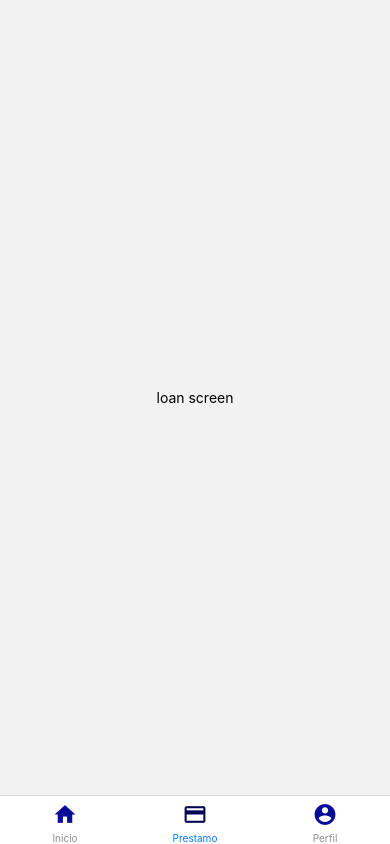
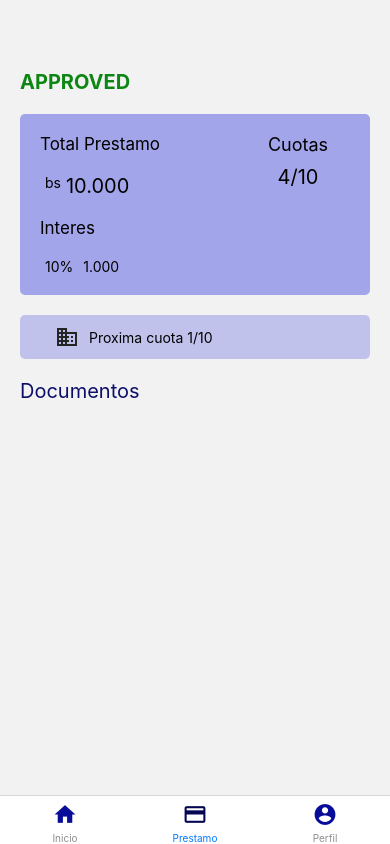
Before and after one commit to alexrv11/credicuotas, a React Native app in the folder client/app/: screen /Prestamo in a window 390 px wide. Built offline with nearby package versions, Linux system fonts and the light colour scheme.

Commit message:
loan screen

```diff
--- a/client/app/src/screens/LoanScreen.tsx
+++ b/client/app/src/screens/LoanScreen.tsx
@@ -1,12 +1,137 @@
 import React from 'react';
-import { Text, View } from 'react-native';
+import { StyleSheet, Text, View, SafeAreaView } from 'react-native';
+import { Icon } from 'react-native-elements';
 
 const LoanScreen = () => {
   return (
-    <View style={{flex: 1, alignItems: 'center', justifyContent: 'center'}}>
-      <Text>loan screen</Text>
-    </View>
+    <SafeAreaView style={styles.container}>
+      <View style={styles.header}>
+        <Text style={styles.textStatus}>APPROVED</Text>
+      </View>
+      <View style={styles.loanContainer}>
+        <View style={styles.details}>
+          <Text style={styles.titleDetails}>Total Prestamo</Text>
+          <View style={styles.amountContainer}>
+            <Text>bs</Text>
+            <Text style={styles.amount}>10.000</Text>
+          </View>
+          <Text style={styles.rateTitle}>Interes</Text>
+          <View style={styles.rateContainer}>
+            <Text>10%</Text>
+            <Text style={styles.rate}>1.000</Text>
+          </View>
+        </View>
+        <View style={styles.installments}>
+          <Text style={styles.installmentTitle}>Cuotas</Text>
+          <Text style={styles.installmentsValue}>4/10</Text>
+        </View>
+      </View>
+      <View style={styles.nextInstallments}>
+        <Icon name="business" style={styles.incomeIcon} type="material" />
+        <Text style={styles.installmentsTitle}>Proxima cuota 1/10</Text>
+      </View>
+      <View style={styles.documents}>
+        <Text style={styles.documentTitle}>Documentos</Text>
+      </View>
+    </SafeAreaView>
   );
 };
 
+const styles = StyleSheet.create({
+  container: {
+    margin: 20,
+    flex: 1,
+    alignItems: 'center',
+    justifyContent: 'flex-start',
+    padding: 10,
+  },
+  header: {
+    justifyContent: 'center',
+    marginTop: 50,
+    width: '100%',
+  },
+  installmentsTitle: {
+    marginLeft: 10,
+  },
+  loanContainer: {
+    flexDirection: 'row',
+    width: '100%',
+    marginTop: 20,
+    backgroundColor: '#a2a5e9',
+    borderRadius: 5,
+  },
+  titleDetails: {
+    padding: 10,
+    fontSize: 17,
+  },
+  amountContainer: {
+    flexDirection: 'row',
+    padding: 10,
+    paddingLeft: 15,
+  },
+  amount: {
+    fontSize: 20,
+    paddingLeft: 5,
+  },
+  details: {
+    padding: 10,
+    flex: 1.8,
+  },
+  rateTitle: {
+    padding: 10,
+    fontSize: 17,
+  },
+  rateContainer: {
+    flexDirection: 'row',
+    padding: 10,
+    paddingLeft: 15,
+  },
+  rate: {
+    paddingLeft: 10,
+  },
+  installments: {
+    flex: 1.2,
+    padding: 10,
+    alignItems: 'center',
+  },
+  installmentTitle: {
+    padding: 10,
+    fontSize: 18,
+  },
+  installmentsValue: {
+    fontSize: 20,
+  },
+  nextInstallments: {
+    flexDirection: 'row',
+    justifyContent: 'flex-start',
+    alignItems: 'center',
+    marginTop: 20,
+    backgroundColor: '#c1c2eb',
+    width: '100%',
+    padding: 10,
+    borderRadius: 5,
+  },
+  documents: {
+    justifyContent: 'flex-start',
+    width: '100%',
+    marginTop: 20,
+  },
+  incomeIcon: {
+    color: '#070D99',
+    marginLeft: 25,
+  },
+  text: {
+    color: '#070D99',
+  },
+  textStatus: {
+    fontSize: 20,
+    color: '#0d8613',
+    fontWeight: 'bold',
+  },
+  documentTitle: {
+    fontSize: 20,
+    color: '#0c0f69',
+  },
+});
+
 export default LoanScreen;
```
